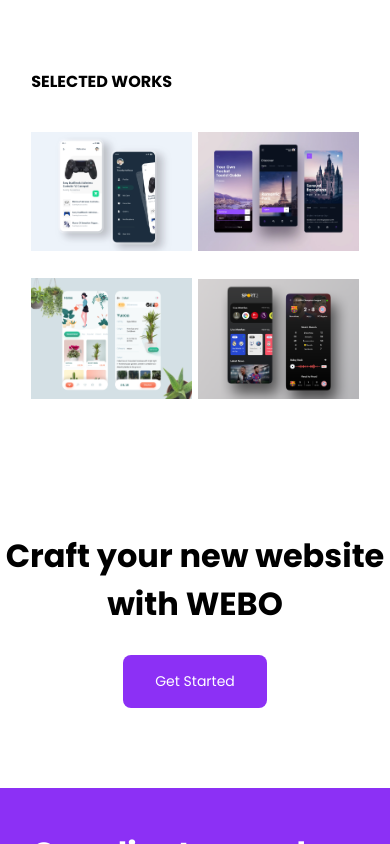
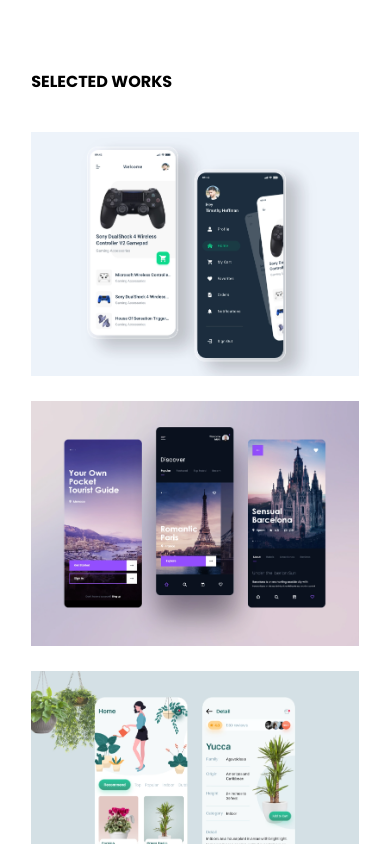
Before and after one commit to khoirulanam69/maker-website-landing-page, a React (Create React App) app: page / in a window 390 px wide. Shown: the part 2920-3764 px from the top of the page. Built offline with nearby package versions, Linux system fonts and the light colour scheme.

Commit message:
change works style

```diff
--- a/src/assets/scss/landingPage.scss
+++ b/src/assets/scss/landingPage.scss
@@ -141,7 +141,7 @@ $ternary-color: #75e3ea;
     width: 49%;
     img {
       width: 100%;
-      margin-bottom: 20px;
+      margin-bottom: 18px;
     }
   }
 }
@@ -413,8 +413,12 @@ $ternary-color: #75e3ea;
   }
 
   .works {
-    img {
+    flex-direction: column;
+    .work {
       width: 100%;
+      img {
+        width: 100%;
+      }
     }
   }
 
```
